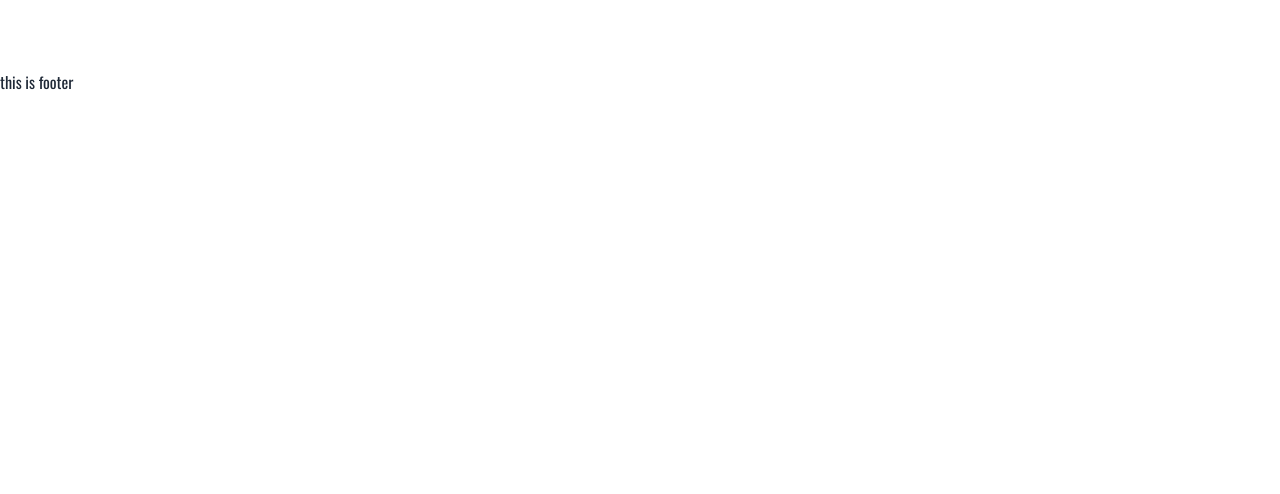
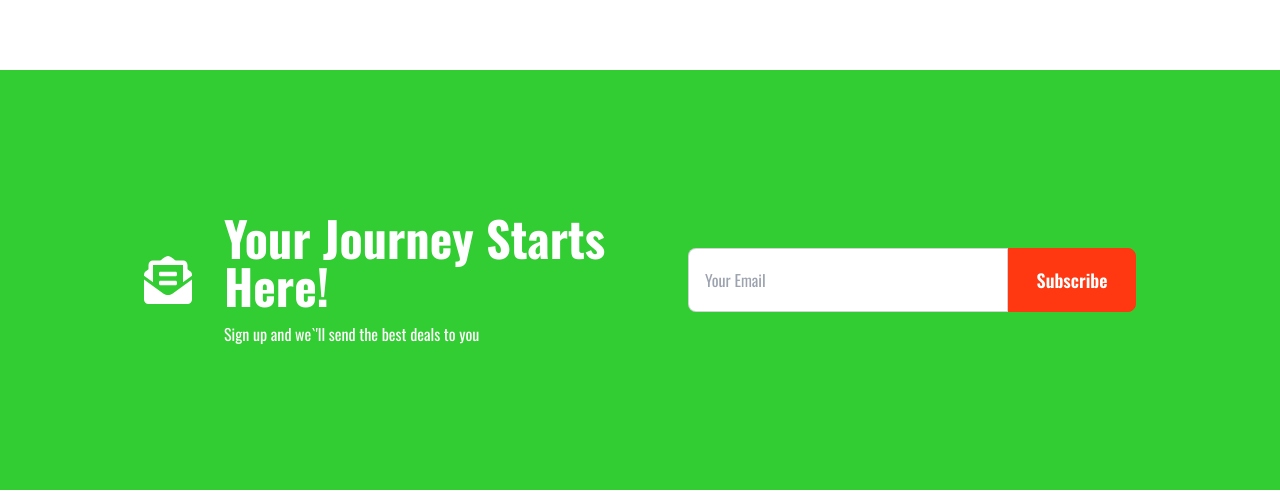
Before and after one commit to WEB-Imran-Hossain/green-villa-client, a React (Vite) app: page / in a window 1280 px wide. Shown: the part 1635-2129 px from the top of the page. Before the commit the page ends 1729 px from the top, so only its background shows below. Built offline with nearby package versions, Linux system fonts and the light colour scheme; no server answers.

Commit message:
create newsletter

```diff
--- a/src/Pages/HomePage/Home.jsx
+++ b/src/Pages/HomePage/Home.jsx
@@ -1,4 +1,5 @@
 import About from "../AboutPage/About";
+import NewsLetter from "../NewsLetterPage/NewsLetter";
 import Banner from "./Banner";
 
 const Home = () => {
@@ -6,6 +7,7 @@ const Home = () => {
         <div>
             <Banner></Banner>
             <About></About>
+            <NewsLetter></NewsLetter>
         </div>
     );
 };
--- /dev/null
+++ b/src/Pages/NewsLetterPage/NewsLetter.jsx
@@ -0,0 +1,26 @@
+import { FaEnvelopeOpenText } from 'react-icons/fa';
+const NewsLetter = () => {
+    return (
+        <div className='flex flex-col lg:flex-row items-center justify-around bg-[#32CD32] p-16 lg:p-36'>
+            <div className='flex flex-col lg:flex-row items-center gap-8 text-white text-center lg:text-left '>
+            <div className='text-5xl'>
+                <FaEnvelopeOpenText></FaEnvelopeOpenText>
+            </div>
+            <div className='space-y-3'>
+                <h2 className='text-5xl font-bold'>Your Journey Starts Here!</h2>
+                <p className='text-base font-normal'>Sign up and we`'ll send the best deals to you</p>
+            </div>
+            </div>
+            <div className="form-control mt-5 lg:mt-0">
+                <label className="input-group">
+                    <input type="email" name="email" placeholder="Your Email" className="input input-bordered lg:w-80 lg:h-16" />
+                    <button className="btn text-white bg-[#FF3811] border-[#FF3811]  hover:border-[#FF3811]hover:text-[#FF3811] text-lg font-semibold normal-case hover:bg-transparent lg:h-16 lg:w-32 ">
+                        <input type="submit" value="Subscribe" />
+                    </button>
+                </label>
+            </div>
+        </div>
+    );
+};
+
+export default NewsLetter;
```
